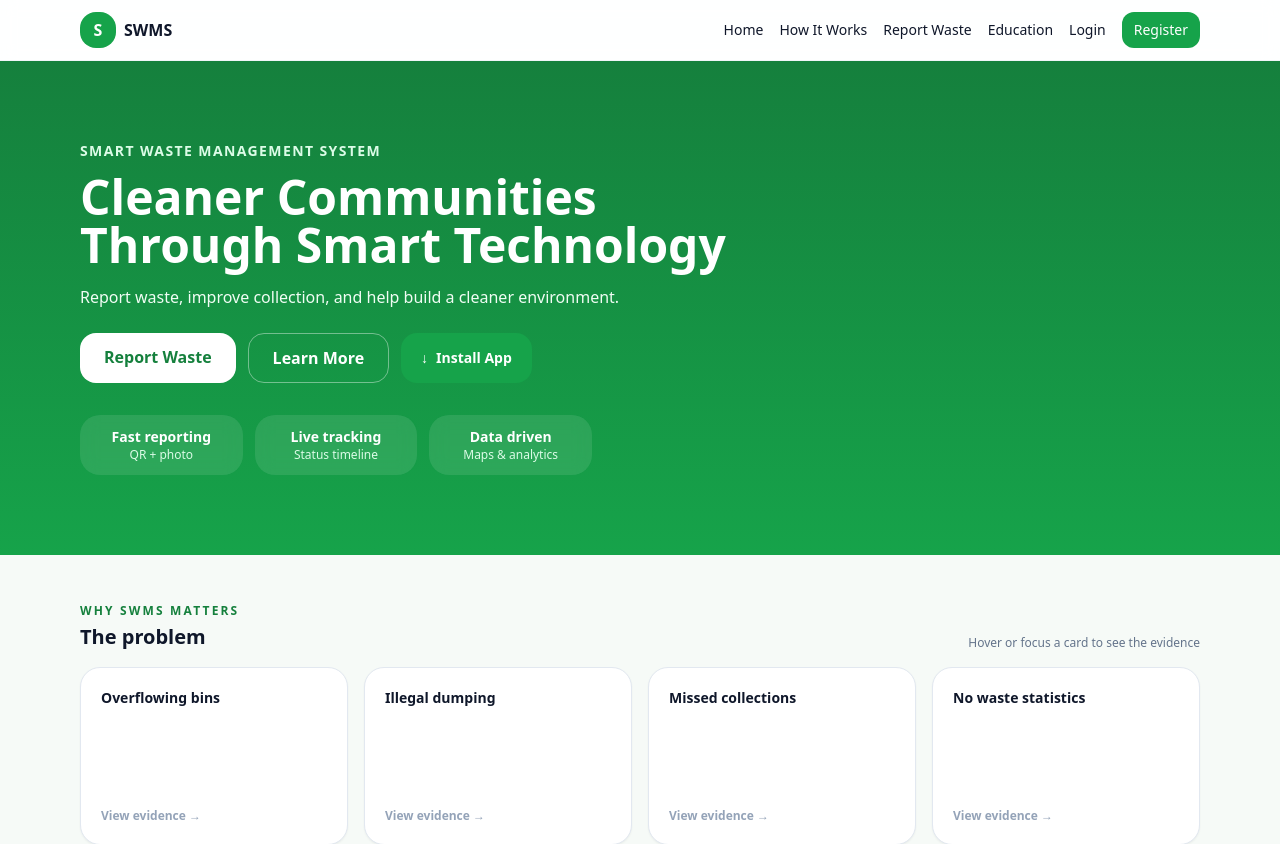
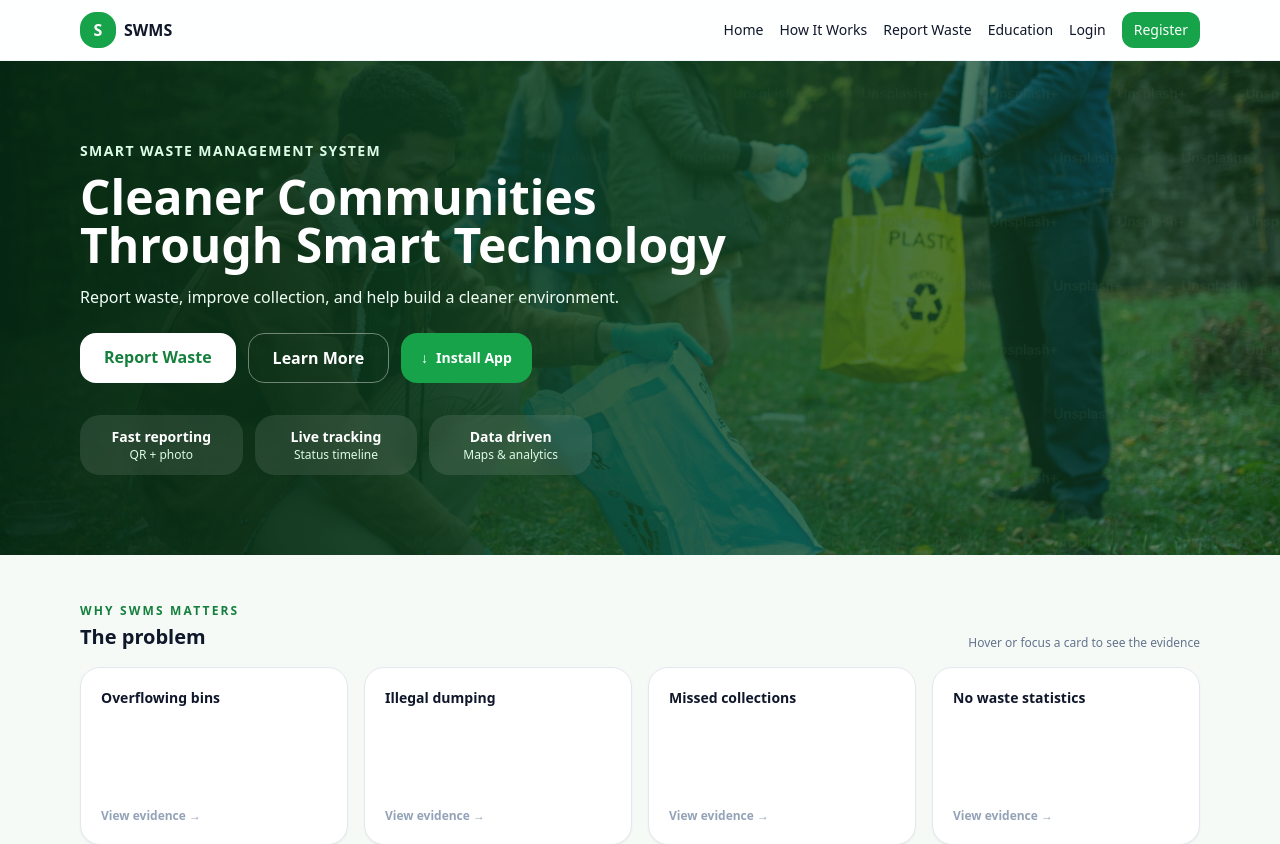
Before and after one commit to Sabondoj3/swms, a Next.js app: page / in a window 1280 px wide. Shown: the top 844 px of the page. Built offline with nearby package versions, Linux system fonts and the light colour scheme; no server answers.

Commit message:
Add community cleanup hero background

```diff
--- a/app/page.tsx
+++ b/app/page.tsx
@@ -8,8 +8,11 @@ export default function Home() {
       <TopBar />
 
       <main>
-        <section className="bg-gradient-to-b from-green-700 to-green-600 text-white">
-          <div className="mx-auto max-w-6xl px-4 py-14 md:py-20">
+        <section className="relative isolate overflow-hidden bg-green-950 text-white">
+          <img src="/hero-community-cleanup.jpg" alt="Community members collecting waste outdoors" className="absolute inset-0 -z-20 h-full w-full object-cover object-center" />
+          <div className="absolute inset-0 -z-10 bg-gradient-to-r from-green-950/95 via-green-900/80 to-green-900/45" />
+          <div className="absolute inset-0 -z-10 bg-green-800/25 mix-blend-multiply" />
+          <div className="relative mx-auto max-w-6xl px-4 py-14 md:py-20">
             <p className="text-sm font-semibold uppercase tracking-widest text-green-100">
               Smart Waste Management System
             </p>
```
Also changed, not shown: public/hero-community-cleanup.jpg (added).
